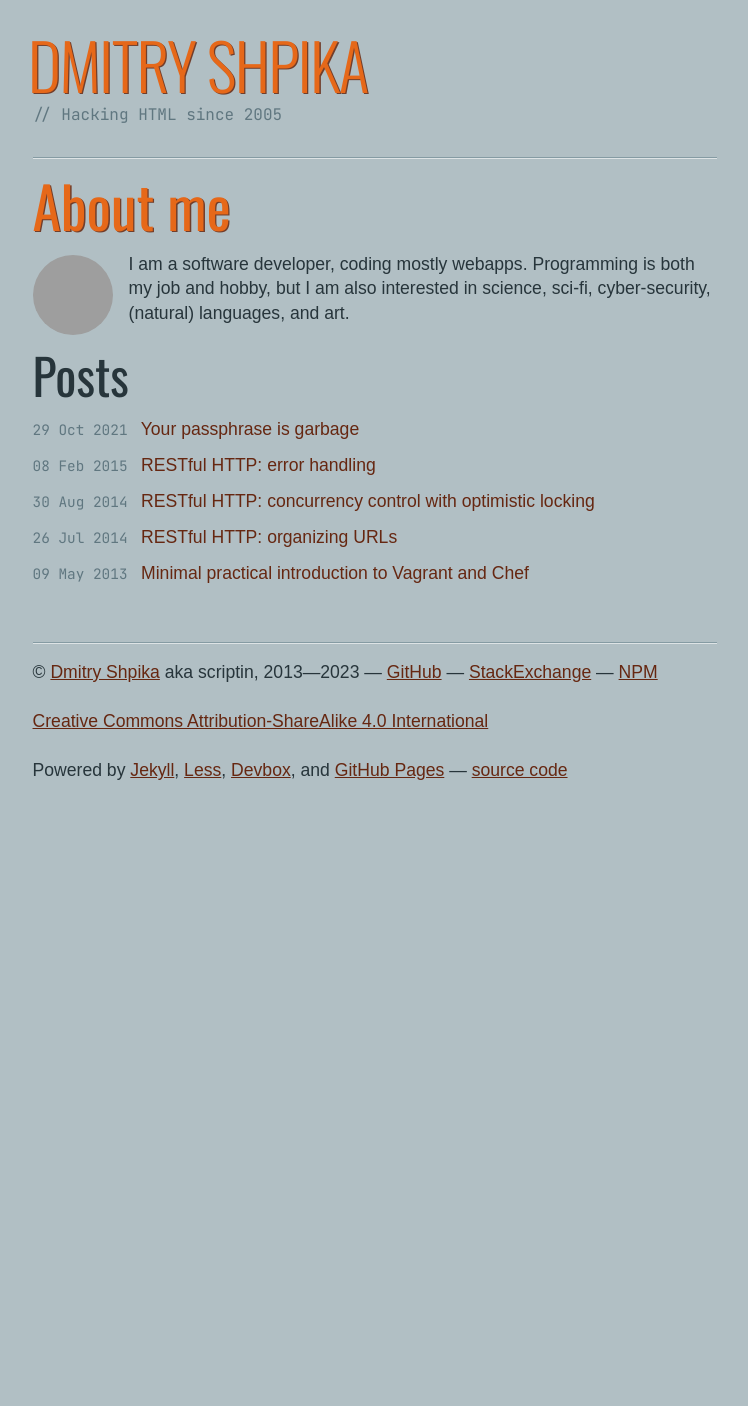
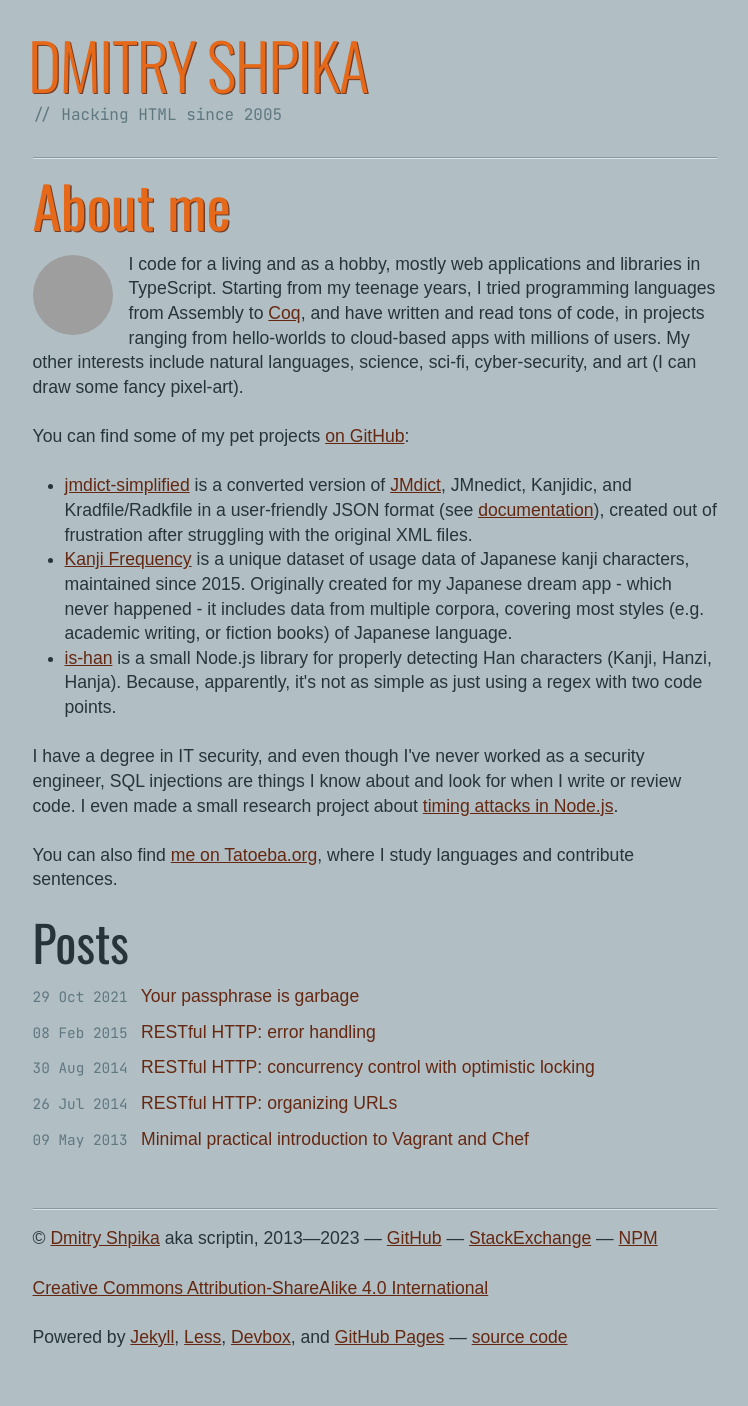
Before and after one commit to scriptin/scriptin.github.io, a Jekyll site: the page built from index.html, in a window 1280 px wide. Shown: the whole page, without its empty margins (265-1013 px from the left). Built offline with Jekyll 4.4.1, drawn with Linux system fonts in a browser that asks for light colours; before the commit the page ends 900 px from its top, so only the background shows below that; grey boxes are pictures that could not be loaded.

Commit message:
Better about me section

```diff
--- a/index.html
+++ b/index.html
@@ -2,9 +2,8 @@
 layout: default
 title: Welcome!
 ---
-<div>
+<section>
     <h1>About me</h1>
-    <p>
     <img
         srcset="https://secure.gravatar.com/avatar/31d1f647ea79706f8d2720067933ae0e?s=80,
                 https://secure.gravatar.com/avatar/31d1f647ea79706f8d2720067933ae0e?s=120 1.5x,
@@ -15,14 +14,53 @@ title: Welcome!
         class="avatar"
         alt="My profile photo"
     >
-        I am a software developer, coding mostly webapps.
-        Programming is both my job and hobby,
-        but I am also interested in science, sci-fi,
-        cyber-security, (natural) languages, and art.
+    <p>
+        I code for a living and as a hobby, mostly web applications and libraries in TypeScript.
+        Starting from my teenage years, I tried programming languages from Assembly
+        to <a href="https://coq.inria.fr/">Coq</a>, and have written and read tons
+        of code, in projects ranging from hello-worlds to cloud-based apps with millions of users.
+        My other interests include natural languages, science, sci-fi, cyber-security,
+        and art (I can draw some fancy pixel-art).
     </p>
-</div>
+    <p>
+        You can find some of my pet projects
+        <a href="https://github.com/scriptin">on GitHub</a>:
+    </p>
+    <ul>
+        <li>
+            <a href="https://github.com/scriptin/jmdict-simplified">jmdict-simplified</a>
+            is a converted version of <a href="http://www.edrdg.org/jmdict/j_jmdict.html">JMdict</a>,
+            JMnedict, Kanjidic, and Kradfile/Radkfile in a user-friendly JSON format (see
+            <a href="https://scriptin.github.io/jmdict-simplified/">documentation</a>),
+            created out of frustration after struggling with the original XML files.
+        </li>
+        <li>
+            <a href="https://scriptin.github.io/kanji-frequency/">Kanji Frequency</a>
+            is a unique dataset of usage data of Japanese kanji characters, maintained since 2015.
+            Originally created for my Japanese dream app - which never happened - it includes
+            data from multiple corpora, covering most styles (e.g. academic writing, or fiction books)
+            of Japanese language.
+        </li>
+        <li>
+            <a href="https://github.com/scriptin/is-han">is-han</a> is a small Node.js library
+            for properly detecting Han characters (Kanji, Hanzi, Hanja). Because, apparently,
+            it's not as simple as just using a regex with two code points.
+        </li>
+    </ul>
+    <p>
+        I have a degree in IT security, and even though I've never worked
+        as a security engineer, SQL injections are things I know about and look for
+        when I write or review code. I even made a small research project about
+        <a href="https://github.com/scriptin/node-timing-attack">timing attacks in Node.js</a>.
+    </p>
+    <p>
+        You can also find
+        <a href="https://tatoeba.org/en/user/profile/scriptin">me on Tatoeba.org</a>,
+        where I study languages and contribute sentences.
+    </p>
+</section>
 
-<div>
+<section>
     <h2>Posts</h2>
     <ul class="posts list-unstyled">
         {% for post in site.posts %}
@@ -34,4 +72,4 @@ title: Welcome!
         </li>
         {% endfor %}
     </ul>
-</div>
+</section>
```
Lines whose indentation alone changed are shown as unchanged.
